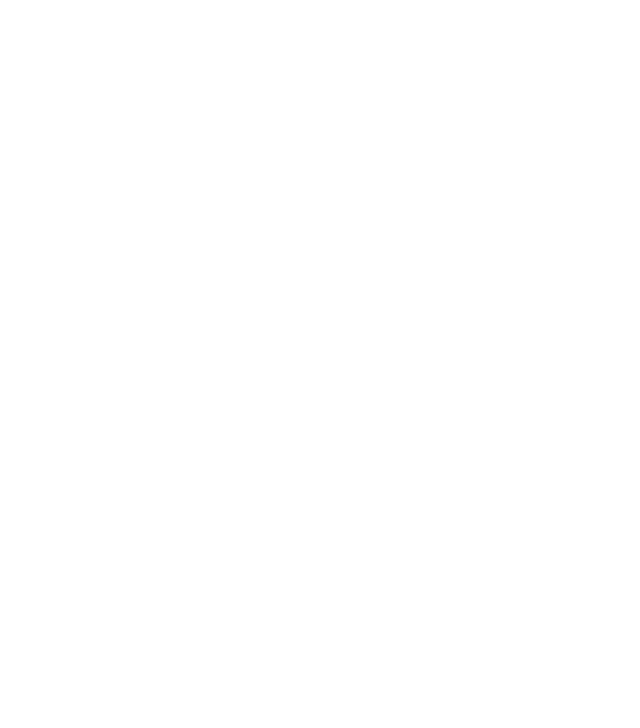
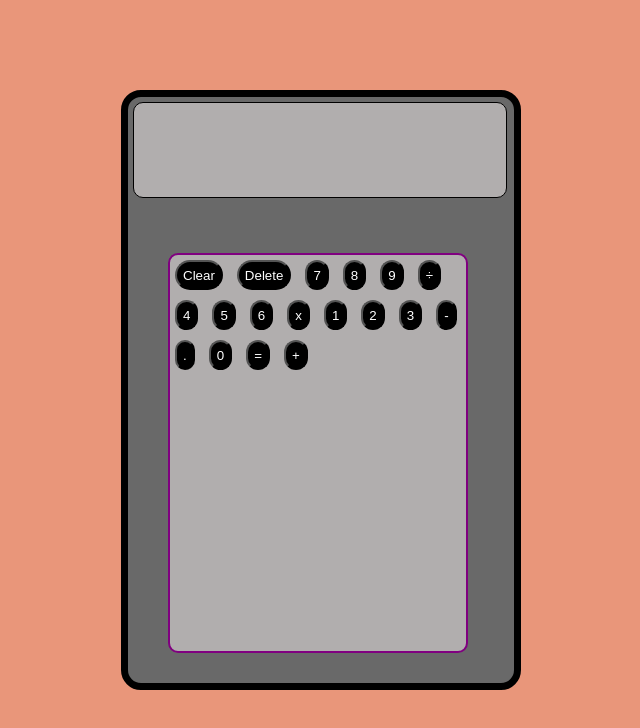
Before and after one commit to Rlee-94/calculator, a plain HTML site: page index.html in a window 1280 px wide. Shown: the whole page, without its empty margins (319-959 px from the left). Drawn offline with Linux system fonts and the light colour scheme.

Commit message:
Created calculator container and buttons that still need to be arranged.

```diff
--- a/index.html
+++ b/index.html
@@ -10,5 +10,42 @@
 </head>
 <body>
 
+    <div class="container">
+        <div class="calculator">
+            <div class="screen">
+                <div class="display-before"></div>
+                <div class="display-after"></div>
+            </div>
+
+            <div class="numbers-container">
+               <button>Clear</button>
+               <button>Delete</button>
+
+               <button class="number">7</button>
+               <button class="number">8</button>
+               <button class="number">9</button>
+               <button class="number">÷</button>
+
+
+               <button class="number">4</button>
+               <button class="number">5</button>
+               <button class="number">6</button>
+               <button class="number">x</button>
+
+
+               <button class="number">1</button>
+               <button class="number">2</button>
+               <button class="number">3</button>
+               <button class="number">-</button>
+
+
+               <button class="number">.</button>
+               <button class="number">0</button>
+               <button class="number">=</button>
+               <button class="number">+</button>
+            </div>
+        </div>
+    </div>
+
 </body>
 </html>
--- a/script.js
+++ b/script.js
@@ -1,4 +1,6 @@
-function add(num1, num2) {
+
+//basic equation functions
+function addition(num1, num2) {
     return Number(num1) + Number(num2)
 }
 
@@ -13,3 +15,21 @@ function multiply(num1, num2) {
 function divide(num1, num2) {
     return Number(num1) / Number(num2)
 }
+
+function operate(operator, num1, num2) {
+    num1 = Number(num1)
+    num2 = Number(num2)
+    switch (operator) {
+        case '+':
+            return add(num1, num2)
+        case '-':
+            return substract(num1, num2)
+        case '*':
+            return multiply(num1, num2)
+        case '÷':
+            if (num2 === 0) return null
+            else return divide(num1, num2)
+        default:
+            return null
+    }
+}
--- a/style.css
+++ b/style.css
@@ -0,0 +1,59 @@
+* {
+    box-sizing: border-box;
+    background-color: darksalmon
+}
+
+
+
+.header {
+    text-align: center;
+    font-size: 40px;
+    font-family: fantasy;
+}
+
+.container {
+    margin-top: 90px;
+    display: flex;
+    justify-content: center;
+    align-items: center;
+}
+
+
+.calculator {
+    border: 7px solid black;
+    border-radius: 20px;
+    display: flex;
+    flex-wrap: wrap;
+    width: 400px;
+    height: 600px;
+    background-color: dimgray;
+}
+
+.screen {
+    background-color: rgb(177, 174, 174);
+    height: 6rem;
+    width: 97%;
+    border: 1px solid black;
+    border-radius: 10px;
+    margin: 5px 5px;
+}
+
+.numbers-container {
+    border: 2px solid purple;
+    border-radius: 10px;
+    height: 300px;
+    height: 400px;
+    width: 300px;
+    margin-top: 20px;
+    margin-left: 40px;
+    background-color: rgb(177, 174, 174);
+}
+
+button {
+    cursor: pointer;
+    height: 30px;
+    margin: 5px 5px;
+    background-color: black;
+    color: white;
+    border-radius: 50px;
+}
```
